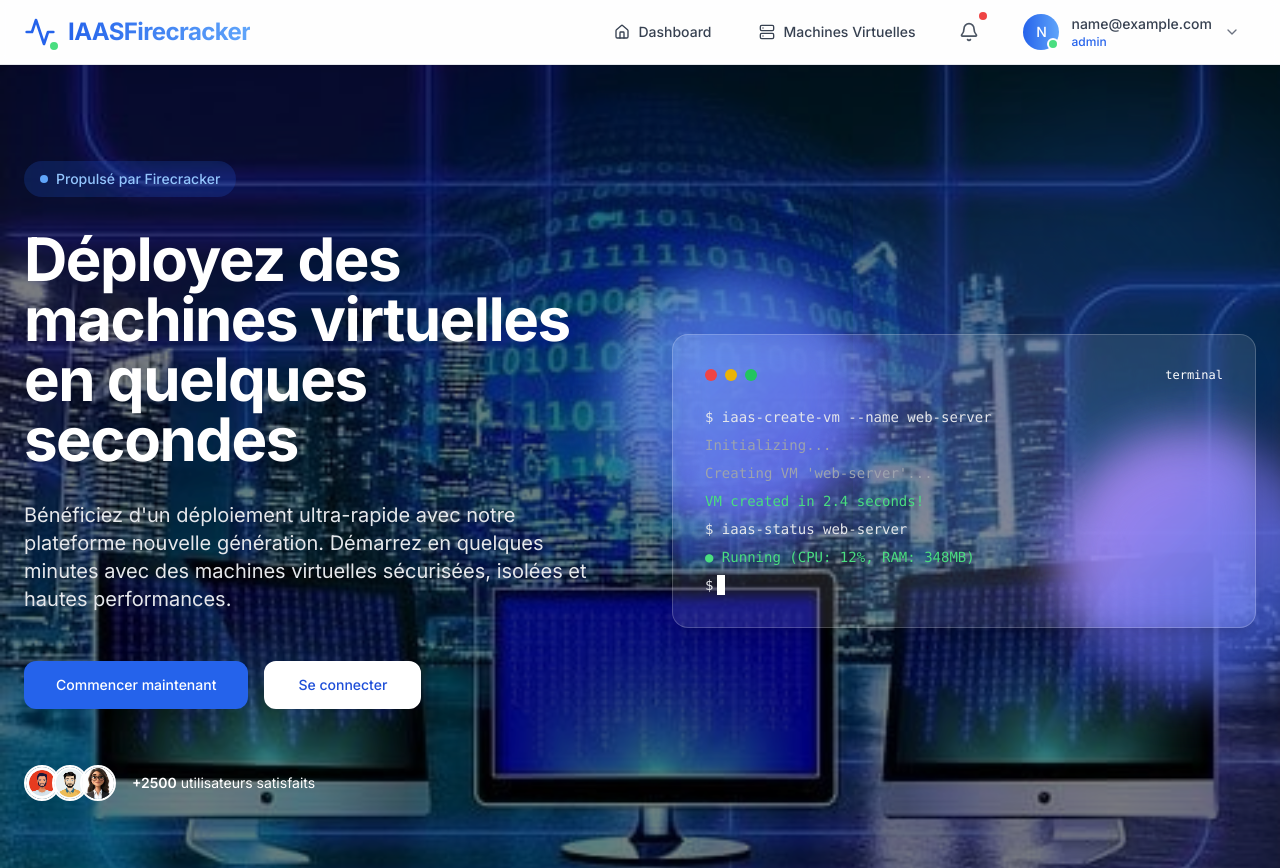
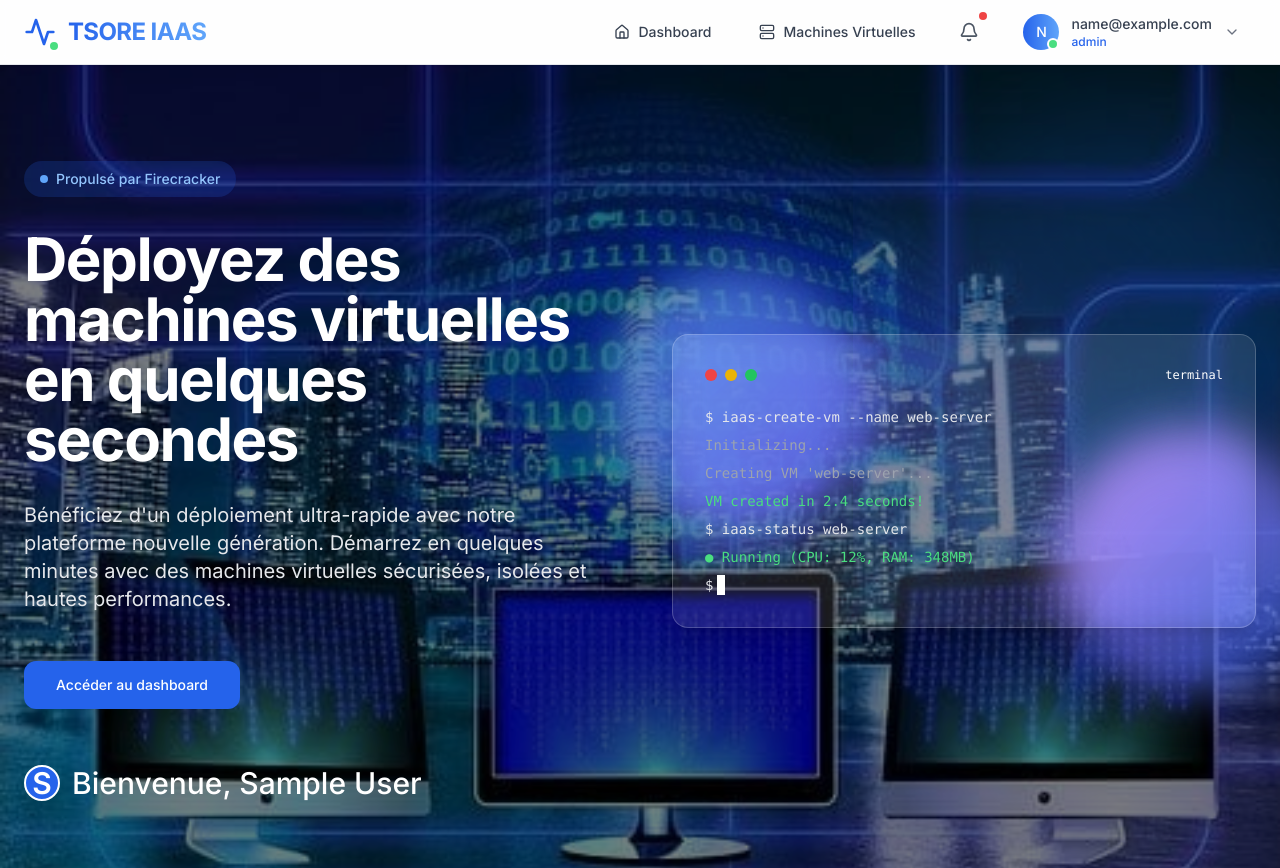
Before and after one commit to TchassiDaniel/firecrackerfrontends, a Next.js app: page / in a window 1280 px wide. Shown: the top 868 px of the page. Built offline with nearby package versions, Linux system fonts and the light colour scheme; sample sign-in values are in the browser's storage.

Commit message:
folong-design

```diff
--- a/components/home/HeroSection.tsx
+++ b/components/home/HeroSection.tsx
@@ -1,8 +1,14 @@
+"use client";
+
 import Link from 'next/link';
 import Image from 'next/image';
 import { Button } from '@/components/ui/button';
+import { useAuth } from '@/hooks/useAuth'; // Supposons que vous avez un contexte d'authentification
 
 export default function HeroSection() {
+  // Utiliser le hook d'authentification pour vérifier si l'utilisateur est connecté
+  const { isAuthenticated, user } = useAuth();
+
   return (
     <section className="relative py-24 overflow-hidden">
       {/* Image d'arrière-plan avec superposition */}
@@ -40,6 +46,14 @@ export default function HeroSection() {
             </p>
 
             <div className="flex flex-wrap gap-4 pt-4">
+              {isAuthenticated ? (
+                // Boutons pour utilisateurs connectés
+                <Button asChild size="lg" className="bg-blue-600 hover:bg-blue-700 text-white font-medium px-8 h-12 rounded-xl">
+                  <Link href="/dashboard">Accéder au dashboard</Link>
+                </Button>
+              ) : (
+                // Boutons pour visiteurs non connectés
+                <>
                   <Button asChild size="lg" className="bg-blue-600 hover:bg-blue-700 text-white font-medium px-8 h-12 rounded-xl">
                     <Link href="/auth/register">Commencer maintenant</Link>
                   </Button>
@@ -47,8 +61,26 @@ export default function HeroSection() {
                   <Button asChild variant="outline" size="lg" className="border-2 border-white text-blue-700 hover:bg-white/10 font-medium px-8 h-12 rounded-xl backdrop-blur-sm">
                     <Link href="/auth/login">Se connecter</Link>
                   </Button>
+                </>
+              )}
             </div>
 
+            {isAuthenticated ? (
+              // Message de bienvenue pour utilisateurs connectés
+              <div className="flex items-center space-x-4 pt-6">
+                <div className="flex items-center text-3xl">
+                    {user && 'avatar' in user && user.avatar ? (
+                    <Image src="/images/avatar3.jpeg" width={36} height={36} className="rounded-full border-2 border-white" alt="Votre avatar" />
+                  ) : (
+                    <div className="w-9 h-9 rounded-full bg-blue-600 flex items-center justify-center border-2 border-white">
+                      <span className="text-white font-semibold">{user?.name?.charAt(0) || 'U'}</span>
+                    </div>
+                  )}
+                  <span className="ml-3 font-medium">Bienvenue, {user?.name || 'utilisateur'}</span>
+                </div>
+              </div>
+            ) : (
+              // Affichage standard pour visiteurs
               <div className="flex items-center space-x-4 pt-6">
                 <div className="flex -space-x-2">
                   <Image src="/images/avatar.jpg" width={36} height={36} className="rounded-full border-2 border-white" alt="User" />
@@ -59,9 +91,10 @@ export default function HeroSection() {
                   <span className="font-semibold">+2500</span> utilisateurs satisfaits
                 </div>
               </div>
+            )}
           </div>
 
-          {/* Panneau de droite */}
+          {/* Panneau de droite - Terminal */}
           <div className="relative hidden lg:block">
             <div className="absolute -top-16 -left-16 w-64 h-64 bg-gradient-to-br from-blue-400 to-indigo-600 rounded-full mix-blend-multiply filter blur-xl opacity-70 animate-blob"></div>
             <div className="absolute -bottom-16 -right-16 w-64 h-64 bg-gradient-to-br from-purple-400 to-blue-600 rounded-full mix-blend-multiply filter blur-xl opacity-70 animate-blob animation-delay-2000"></div>
--- a/components/home/PricingSection.tsx
+++ b/components/home/PricingSection.tsx
@@ -1,7 +1,12 @@
+"use client";
+
 import Link from 'next/link';
 import { Button } from '@/components/ui/button';
+import { useAuth } from '@/hooks/useAuth';
+export default function PricingSection() {
 
-export default function PricingSection() {
+  const { isAuthenticated } = useAuth();
+
   const plans = [
     {
       name: "Basic",
@@ -17,7 +22,7 @@ export default function PricingSection() {
       ],
       color: "from-blue-400 to-blue-300",
       textColor: "text-blue-600",
-      buttonText: "Commencer",
+      buttonText: "Sélectionner",
       buttonColor: "bg-blue-500 hover:bg-blue-600"
     },
     {
@@ -75,7 +80,7 @@ export default function PricingSection() {
       ],
       color: "from-pink-500 to-rose-500",
       textColor: "text-rose-600",
-      buttonText: "Contacter",
+      buttonText: "Sélectionner",
       buttonColor: "bg-rose-600 hover:bg-rose-700"
     }
   ];
@@ -143,8 +148,10 @@ export default function PricingSection() {
                 <Button
                   asChild
                   className={`w-full py-3 px-4 rounded-xl font-medium text-white ${plan.buttonColor}`}
-                >
-                  <Link href="/auth/register">{plan.buttonText}</Link>
+                  >
+                  <Link href={isAuthenticated ? "/dashboard" : "/auth/register"}>
+                    {isAuthenticated ? "Selectionner" : plan.buttonText}
+                  </Link>
                 </Button>
               </div>
             </div>
--- a/components/layouts/navbar.tsx
+++ b/components/layouts/navbar.tsx
@@ -71,7 +71,7 @@ export default function Navbar() {
               <div className="absolute -bottom-1 -right-1 h-3 w-3 bg-green-400 rounded-full border-2 border-white"></div>
             </div>
             <span className="text-2xl font-bold tracking-tight bg-gradient-to-r from-blue-600 to-blue-400 bg-clip-text text-transparent">
-              IAASFirecracker
+              TSORE IAAS
             </span>
           </Link>
 
--- a/hooks/useAuth.tsx
+++ b/hooks/useAuth.tsx
@@ -15,6 +15,7 @@ interface User {
 interface AuthContextType {
   user: User | null;
   loading: boolean;
+  isAuthenticated: boolean; // Ajout de cette propriété
   login: (email: string, password: string) => Promise<void>;
   register: (name: string, email: string, password: string) => Promise<void>;
   logout: () => Promise<void>;
@@ -29,6 +30,7 @@ export function AuthProvider({ children }: { children: React.ReactNode }) {
   // Initialize with null, don't access localStorage during render
   const [user, setUser] = useState<User | null>(null);
   const [loading, setLoading] = useState(true);
+  const [isAuthenticated, setIsAuthenticated] = useState(false); // Nouvel état
   const router = useRouter();
 
   const authClient = getServiceClient('AUTH_SERVICE');
@@ -37,13 +39,17 @@ export function AuthProvider({ children }: { children: React.ReactNode }) {
   useEffect(() => {
     const storedUser = localStorage.getItem('user');
     if (storedUser) {
-      setUser(JSON.parse(storedUser));
+      const userData = JSON.parse(storedUser);
+      setUser(userData);
+      setIsAuthenticated(true); // Utilisateur authentifié
     }
     setLoading(false);
   }, []);
 
   const updateUser = (userData: User | null) => {
     setUser(userData);
+    setIsAuthenticated(!!userData); // Mettre à jour l'état d'authentification
+
     if (userData) {
       localStorage.setItem('user', JSON.stringify(userData));
     } else {
@@ -95,8 +101,9 @@ export function AuthProvider({ children }: { children: React.ReactNode }) {
       // Supprimer l'utilisateur du localStorage
       localStorage.removeItem('user');
 
-      // Mettre à jour l'état de l'utilisateur
+      // Mettre à jour l'état de l'utilisateur et l'authentification
       setUser(null);
+      setIsAuthenticated(false);
 
       // Rediriger vers la page de connexion
       router.push('/');
@@ -177,6 +184,7 @@ export function AuthProvider({ children }: { children: React.ReactNode }) {
       value={{
         user,
         loading,
+        isAuthenticated, // Ajout de cette propriété
         login,
         register,
         logout,
```
Lines whose indentation alone changed are shown as unchanged.
